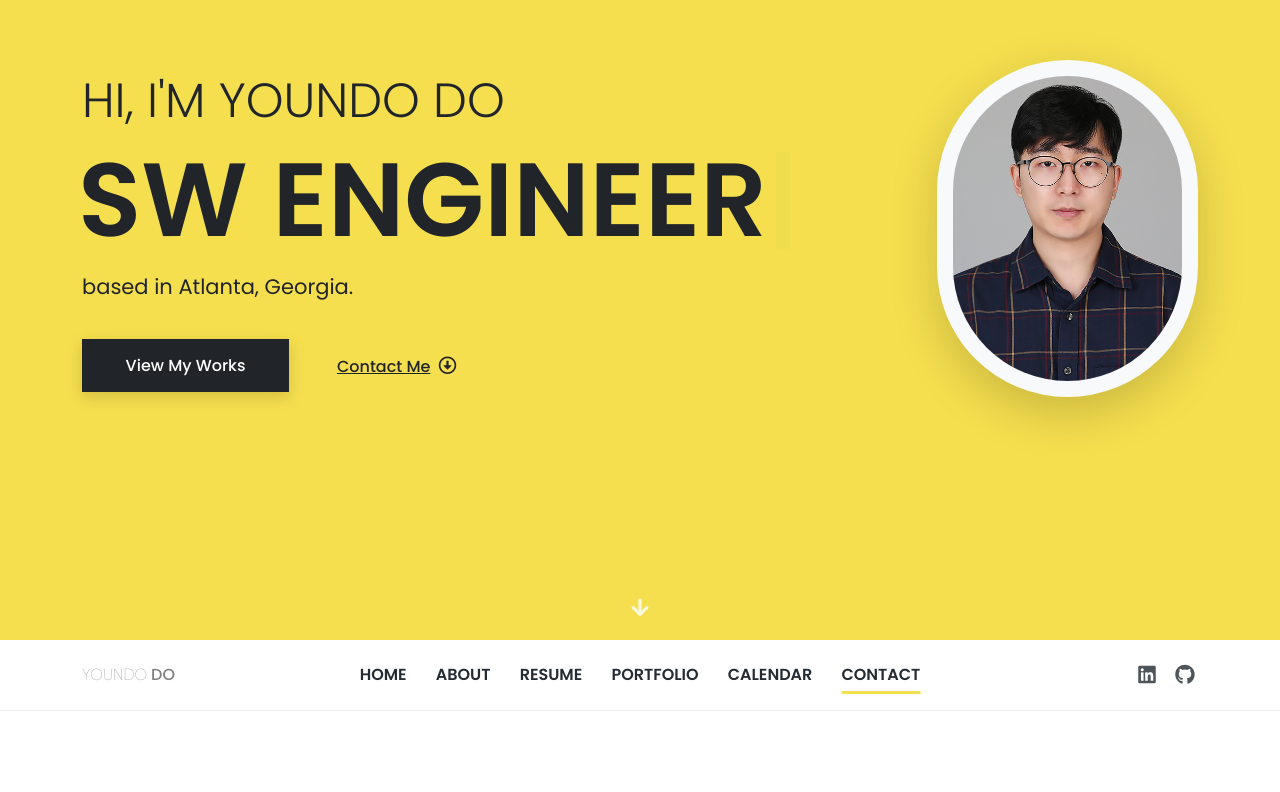
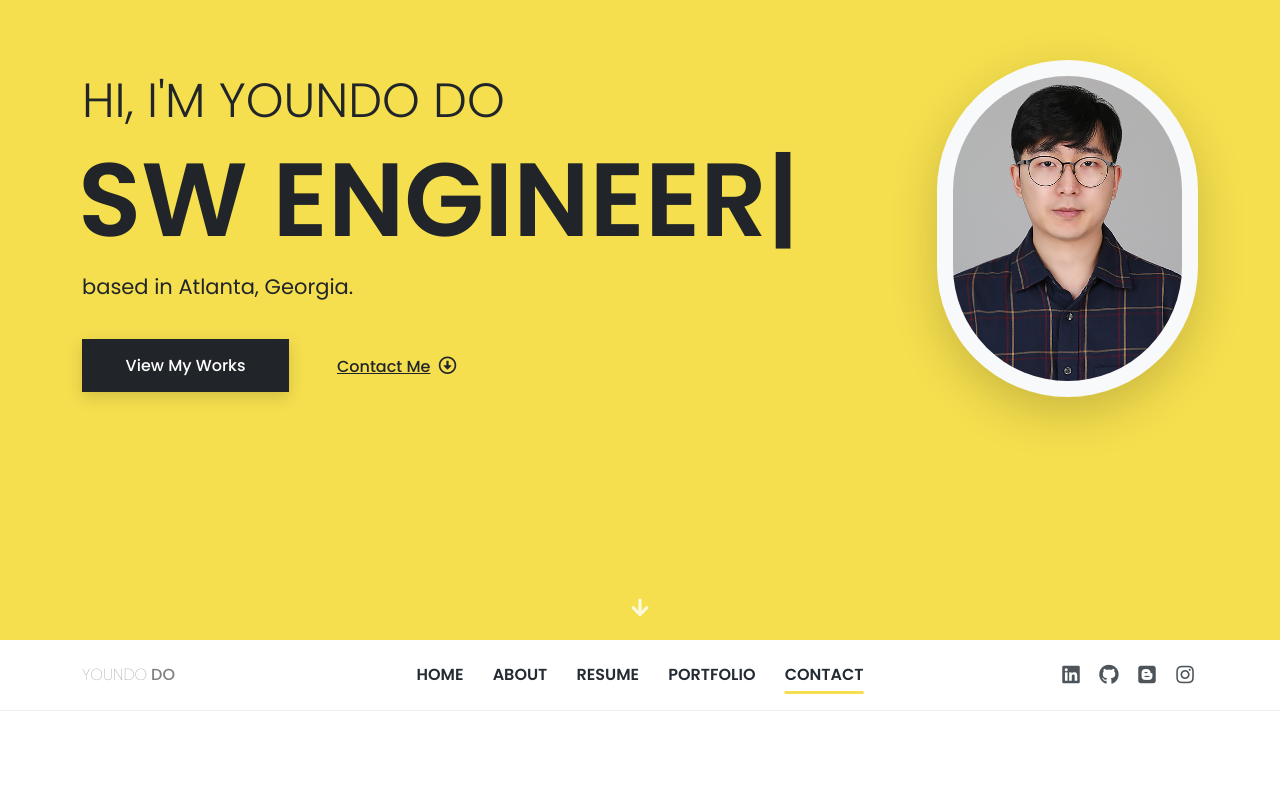
Before and after one commit to doyoundo/WebApp, a plain HTML site: page index.html in a window 1280 px wide. Shown: the part 160-952 px from the top of the page. Drawn offline with Linux system fonts and the light colour scheme.

Commit message:
Add Blog and Instagram

```diff
--- a/index.html
+++ b/index.html
@@ -47,14 +47,14 @@
   <!-- Intro
     ============================================= -->
     <section id="home">
-       <div class="hero-wrap bg-primary">
+      <div class="hero-wrap bg-primary">
         <div class="hero-content d-flex flex-column fullscreen py-5">
 			<div class="container my-auto">
               <div class="row py-4">
                 <div class="col-lg-9 text-center text-lg-start align-self-center order-1 order-lg-0">
                   <h1 class="text-12 fw-300 mb-0 text-uppercase">Hi, I'm Youndo Do</h1>
                   <div class="typed-strings">
-                    <p>AI/ML Engineer</p>
+                    <p>AI Engineer</p>
                     <p>SW Engineer</p>
                     <p>Ph.D Student</p>
                   </div>
@@ -95,7 +95,6 @@
               <li class="nav-item"><a class="nav-link smooth-scroll" href="#about">About</a></li>
               <li class="nav-item"><a class="nav-link smooth-scroll" href="#resume">Resume</a></li>
               <li class="nav-item"><a class="nav-link smooth-scroll" href="#portfolio">Portfolio</a></li>
-              <li class="nav-item"><a class="nav-link smooth-scroll" href="#calendar">Calendar</a></li>
               <li class="nav-item"><a class="nav-link smooth-scroll" href="#contact">Contact</a></li>
             </ul>
           </div>
@@ -104,6 +103,8 @@
 		  <ul class="social-icons">
             <li class="social-icons-linkedin"><a data-bs-toggle="tooltip" href="https://www.linkedin.com/in/doyoundo/" target="_blank" title="" data-bs-original-title="LinkedIn"><i class="fab fa-linkedin"></i></a></li>
             <li class="social-icons-github"><a data-bs-toggle="tooltip" href="https://github.com/doyoundo" target="_blank" title="" data-bs-original-title="Github"><i class="fab fa-github"></i></a></li>
+            <li class="social-icons-notion"><a data-bs-toggle="tooltip" href="https://abyssinian-vanadium-141.notion.site/Youndo-s-Blog-a72baca92307487fbd0bce0b756c3fd9?pvs=4" target="_blank" title="" data-bs-original-title="Blog"><i class="fab fa-blogger"></i></a></li>
+            <li class="social-icons-instagram"><a data-bs-toggle="tooltip" href="https://www.instagram.com/doyoundo/" target="_blank" title="" data-bs-original-title="Instagram"><i class="fab fa-instagram"></i></a></li>
           </ul>
         </div>
       </div>
```
